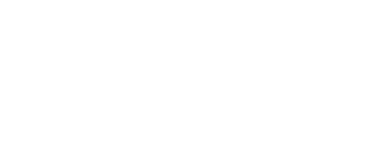
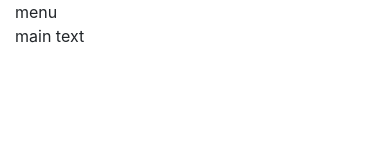
Before and after one commit to DanielFarrant/Prog_Group, a plain HTML site: page index.html in a window 390 px wide. Drawn offline with nearby package versions, Linux system fonts and the light colour scheme.

Commit message:
added sample text

```diff
--- a/index.html
+++ b/index.html
@@ -15,8 +15,8 @@
   <body>
   <div class="container">
   <div class="row">
-    <div class="col-sm-4"></div>
-    <div class="col-sm-8"></div>
+    <div class="col-sm-4">menu</div>
+    <div class="col-sm-8">main text</div>
   </div>
   </div>
   </body>
```
